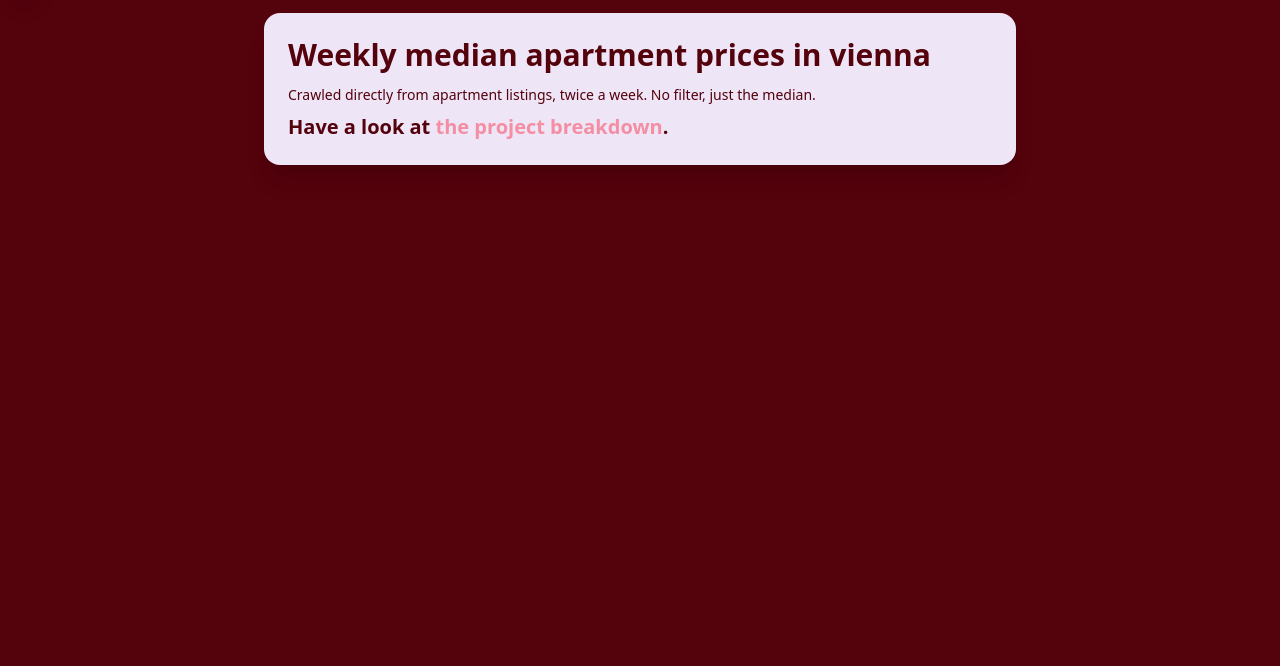
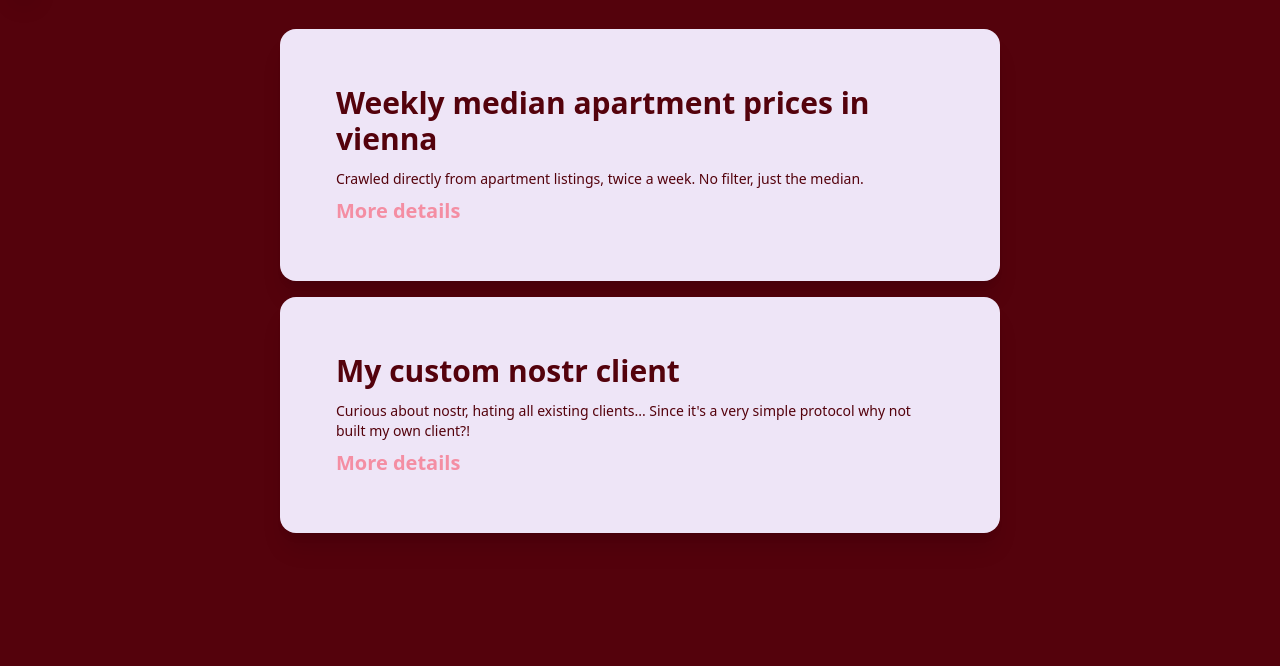
Before and after one commit to sebastianbartmann/redsummit, an Astro site: page /projects/overview in a window 1280 px wide. Shown: the part 59-725 px from the top of the page. Built offline with nearby package versions, Linux system fonts and the light colour scheme; Astro itself is replaced by a stand-in of ours.

Commit message:
initial project setup

```diff
--- /dev/null
+++ b/src/pages/projects/nostr-client.astro
@@ -0,0 +1,19 @@
+---
+export const prerender = true;
+
+import Layout from "@layouts/Layout.astro";
+
+let title = "Building a custom nostr client";
+---
+
+<Layout title={title}>
+  <div class="m-auto max-w-screen-md p-6">
+    <div>
+      <h1 class="text-4xl">Building a custom nostr client</h1>
+      <p class="my-4">lorem undso</p><p class="my-4">
+        Have a look at the result: <a class="text-link" href="/">tbd.</a>
+      </p>
+    </div>
+    <div></div>
+  </div>
+</Layout>
--- a/src/pages/projects/overview.astro
+++ b/src/pages/projects/overview.astro
@@ -8,7 +8,8 @@ let title = "Projects";
 
 <Layout title={title}>
   <div class="m-auto max-w-screen-md p-2">
-    <div class="card card-compact bg-white shadow-xl">
+    <!-- Median Appartment Prices -->
+    <div class="card-compact card m-4 bg-white p-8 shadow-xl">
       <div class="card-body m-2 text-mainred">
         <h2 class="card-title text-3xl">
           Weekly median apartment prices in vienna
@@ -18,12 +19,27 @@ let title = "Projects";
           just the median.
         </p>
         <p class="text-xl">
+          <strong
+            ><a class="text-link" href="/projects/weekly-median-apartment-price"
+              >More details</a
+            ></strong
+          >
+        </p>
+      </div>
+    </div>
+
+    <!-- Nostr Client -->
+    <div class="card-compact card m-4 bg-white p-8 shadow-xl">
+      <div class="card-body m-2 text-mainred">
+        <h2 class="card-title text-3xl">My custom nostr client</h2>
+        <p>
+          Curious about nostr, hating all existing clients... Since it's a very
+          simple protocol why not built my own client?!
+        </p>
+        <p class="text-xl">
           <strong>
-            Have a look at <a
-              class="text-link"
-              href="/projects/weekly-median-apartment-price"
-              >the project breakdown</a
-            >.</strong
+            <a class="text-link" href="/projects/nostr-client">More details</a
+            ></strong
           >
         </p>
       </div>
```
